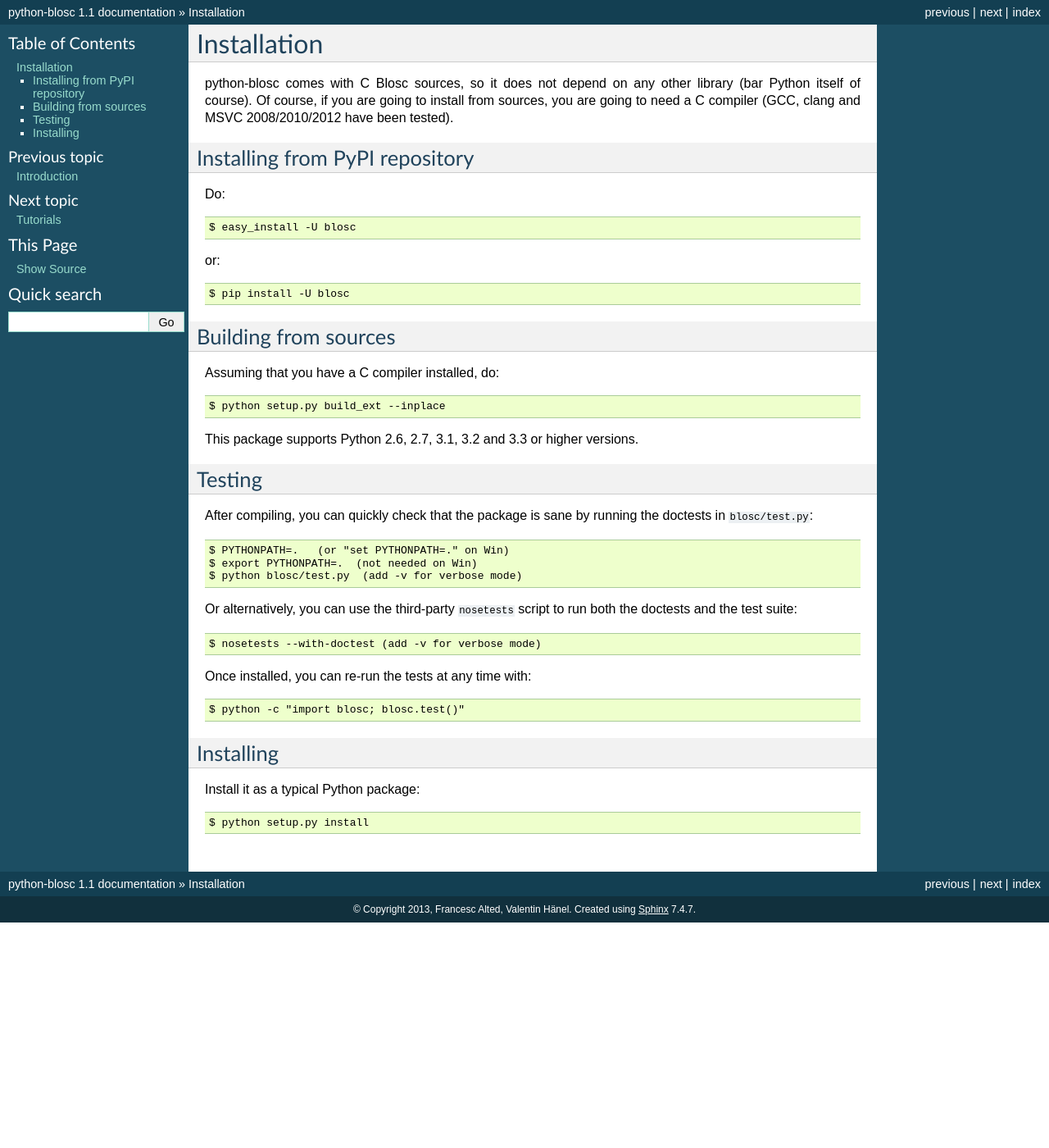
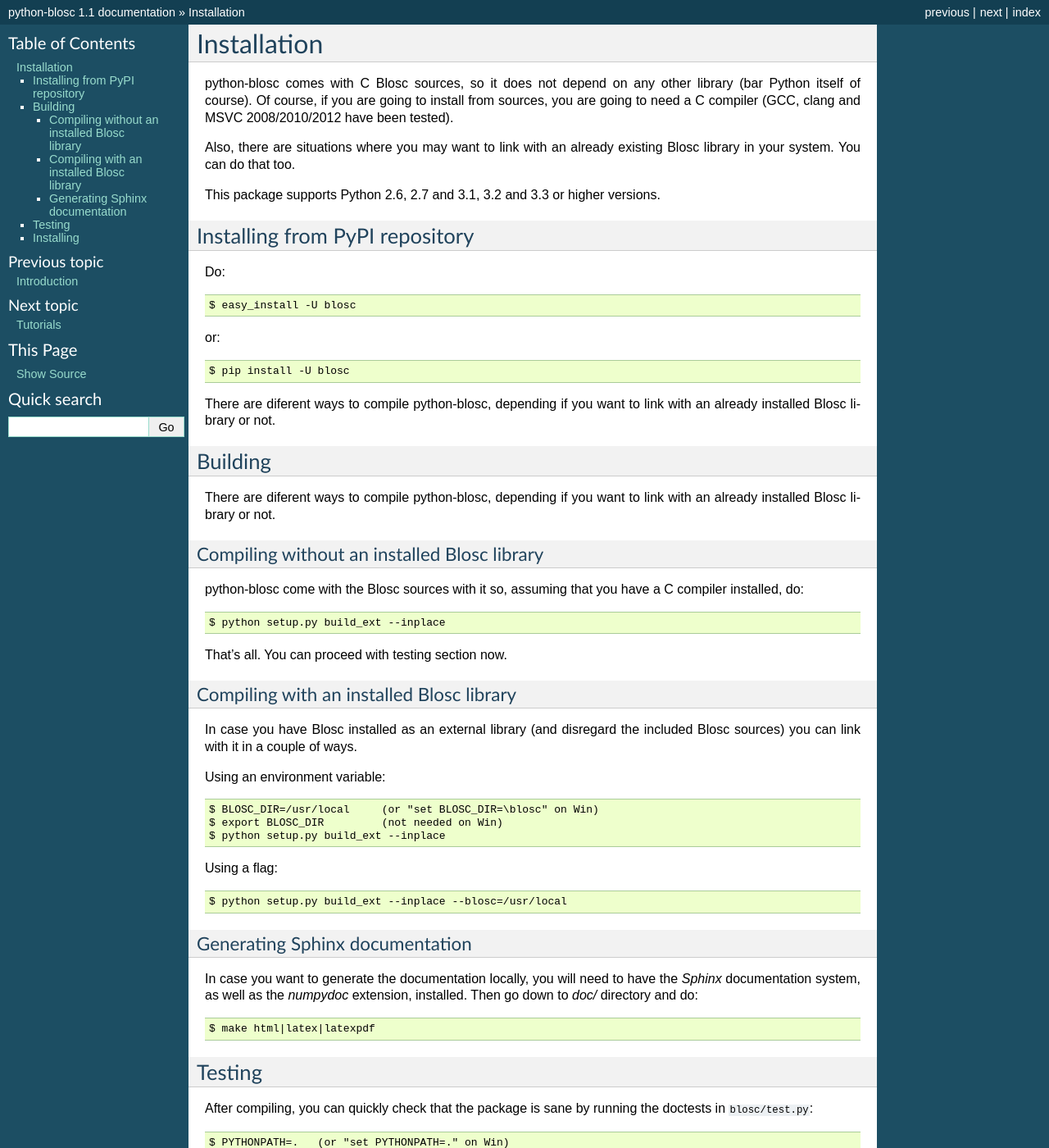
Before and after one commit to Blosc/python-blosc, a Sphinx documentation site: the page built from doc/install.rst, in a window 1280 px wide and 1400 px high. Shown: the whole window at 82% size. Built offline with Sphinx 7.4.7, drawn with Linux system fonts in a browser that asks for light colours.

Commit message:
Added support for linking against an external Blosc library

```diff
--- a/doc/install.rst
+++ b/doc/install.rst
@@ -7,6 +7,10 @@ library (bar Python itself of course). Of course, if you are going to install
 from sources, you are going to need a C compiler (GCC, clang and MSVC
 2008/2010/2012 have been tested).
 
+Also, there are situations where you may want to link with an already existing
+Blosc library in your system.  You can do that too.
+
+This package supports Python 2.6, 2.7 and 3.1, 3.2 and 3.3 or higher versions.
 
 Installing from PyPI repository
 ===============================
@@ -20,14 +24,49 @@ or::
   $ pip install -U blosc
 
 
-Building from sources
-=====================
+There are diferent ways to compile python-blosc, depending if you want
+to link with an already installed Blosc library or not.
 
-Assuming that you have a C compiler installed, do::
+Building
+========
+
+There are diferent ways to compile python-blosc, depending if you want
+to link with an already installed Blosc library or not.
+
+Compiling without an installed Blosc library
+--------------------------------------------
+
+python-blosc come with the Blosc sources with it so, assuming that you
+have a C compiler installed, do::
 
     $ python setup.py build_ext --inplace
 
-This package supports Python 2.6, 2.7, 3.1, 3.2 and 3.3 or higher versions.
+That's all.  You can proceed with testing section now.
+
+Compiling with an installed Blosc library
+-----------------------------------------
+
+In case you have Blosc installed as an external library (and disregard
+the included Blosc sources) you can link with it in a couple of ways.
+
+Using an environment variable::
+
+    $ BLOSC_DIR=/usr/local     (or "set BLOSC_DIR=\blosc" on Win)
+    $ export BLOSC_DIR         (not needed on Win)
+    $ python setup.py build_ext --inplace
+
+Using a flag::
+
+    $ python setup.py build_ext --inplace --blosc=/usr/local
+
+Generating Sphinx documentation
+-------------------------------
+
+In case you want to generate the documentation locally, you will need to
+have the `Sphinx` documentation system, as well as the `numpydoc`
+extension, installed.  Then go down to `doc/` directory and do::
+
+    $ make html|latex|latexpdf
 
 Testing
 =======
```
Also changed, not shown: README.rst (+33 -6 lines), setup.py (+25 -13 lines).
